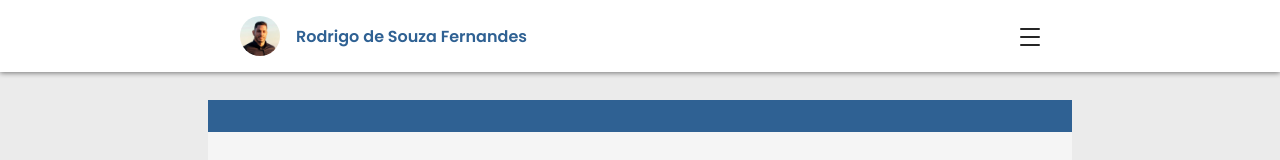
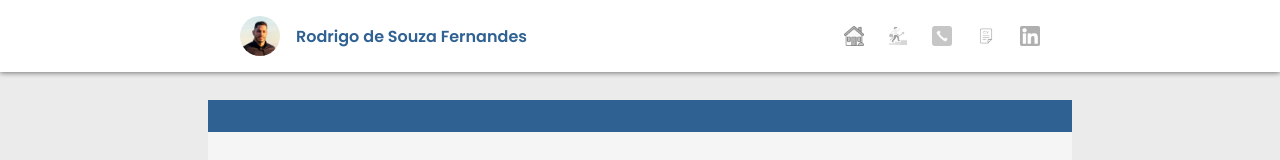
Before and after one commit to rodrigoDeSouzaFernandes/rodrigodesouzafernandes.github.io, a plain HTML site: page pages/career.html in a window 1280 px wide. Shown: the top 160 px of the page. Drawn offline with Linux system fonts and the light colour scheme.

Commit message:
reabilita icones de navegação no desktop fora do menu

```diff
--- a/css/header.css
+++ b/css/header.css
@@ -74,10 +74,12 @@ header .navbar {
   box-shadow: inset 0px 1px 3px rgba(0, 0, 0, 0.30);
   display: flex;
   flex-direction: column;
-  align-items: center;
+  align-items: left;
   justify-content: flex-start;
   gap: 2rem;
   padding: 2rem;
+  width: calc((100vw - 800px) /2 + 150px);
+  min-width: 200px;
 }
 
 header .navbar.open {
@@ -209,7 +211,7 @@ header:has(.navbar.open) .header-menu-icon .line:nth-child(3) {
   }
 }
 
-/* @media screen and (min-width: 600px) {
+@media screen and (min-width: 600px) {
 
 
   header .navbar,
@@ -260,4 +262,4 @@ header:has(.navbar.open) .header-menu-icon .line:nth-child(3) {
   header .navbar a:hover {
     width: 110px;
   }
-} */
+}
```
